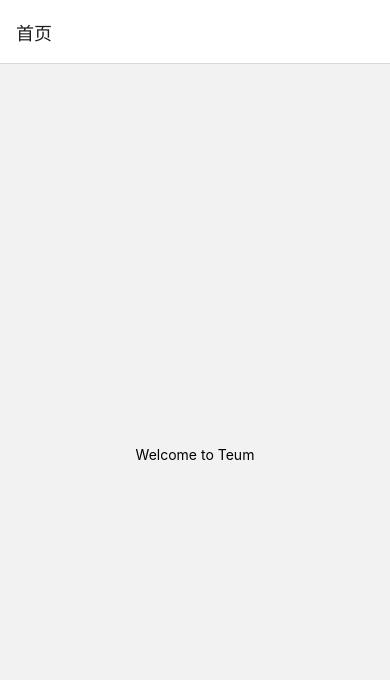
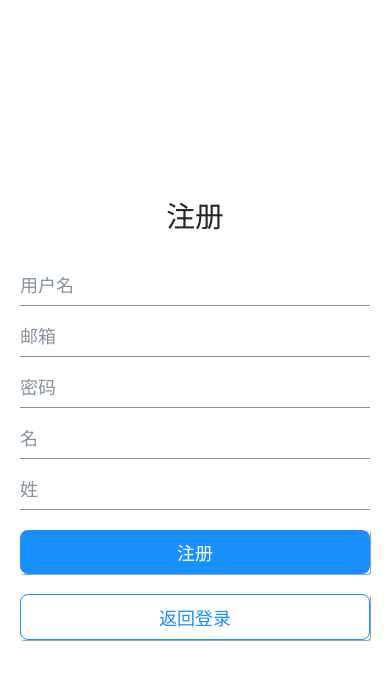
Before and after one commit to Hkungit/teum, a React Native app in the folder frontend/TeumApp/: screen /Register in a window 390 px wide. Before the commit this address had no page. Shown: the top 680 px of the page. Built offline with nearby package versions, Linux system fonts and the light colour scheme.

Commit message:
feat: implement authentication screens with bilingual support and modern UI
Co-Authored-By: 胡坤 <hkun33375@gmail.com>

```diff
--- a/frontend/TeumApp/src/App.tsx
+++ b/frontend/TeumApp/src/App.tsx
@@ -1,15 +1,15 @@
 import React from 'react';
 import { NavigationContainer } from '@react-navigation/native';
 import { createStackNavigator } from '@react-navigation/stack';
-import { ThemeProvider as ElementsThemeProvider, Theme } from 'react-native-elements';
+import { ThemeProvider } from 'react-native-elements';
 import { I18nextProvider } from 'react-i18next';
 import i18n from './i18n/config';
 import { theme } from './utils/theme';
 import Home from './screens/Home';
+import Login from './screens/auth/Login';
+import Register from './screens/auth/Register';
 
-type RootStackParamList = {
-  Home: undefined;
-};
+import { RootStackParamList } from './types/navigation';
 
 const Stack = createStackNavigator<RootStackParamList>();
 
@@ -17,15 +17,25 @@ const App = () => {
   return (
     <NavigationContainer>
       <I18nextProvider i18n={i18n}>
-        <ElementsThemeProvider theme={theme}>
-          <Stack.Navigator initialRouteName="Home">
+        <ThemeProvider theme={theme}>
+          <Stack.Navigator initialRouteName="Login">
+            <Stack.Screen
+              name="Login"
+              component={Login}
+              options={{ headerShown: false }}
+            />
+            <Stack.Screen
+              name="Register"
+              component={Register}
+              options={{ headerShown: false }}
+            />
             <Stack.Screen
               name="Home"
               component={Home}
               options={{ title: '首页' }}
             />
           </Stack.Navigator>
-        </ElementsThemeProvider>
+        </ThemeProvider>
       </I18nextProvider>
     </NavigationContainer>
   );
--- a/frontend/TeumApp/src/i18n/en.ts
+++ b/frontend/TeumApp/src/i18n/en.ts
@@ -15,6 +15,9 @@ export default {
     password: 'Password',
     username: 'Username',
     firstName: 'First Name',
-    lastName: 'Last Name'
+    lastName: 'Last Name',
+    loginError: 'Login failed. Please check your credentials.',
+    registerError: 'Registration failed. Please try again.',
+    backToLogin: 'Back to Login'
   }
 };
--- a/frontend/TeumApp/src/i18n/zh.ts
+++ b/frontend/TeumApp/src/i18n/zh.ts
@@ -15,6 +15,9 @@ export default {
     password: '密码',
     username: '用户名',
     firstName: '名',
-    lastName: '姓'
+    lastName: '姓',
+    loginError: '登录失败，请检查您的凭据。',
+    registerError: '注册失败，请重试。',
+    backToLogin: '返回登录'
   }
 };
--- /dev/null
+++ b/frontend/TeumApp/src/screens/auth/Login.tsx
@@ -0,0 +1,85 @@
+import React, { useState } from 'react';
+import { View, StyleSheet } from 'react-native';
+import { Input, Button, Text } from 'react-native-elements';
+import { useTranslation } from 'react-i18next';
+import { useNavigation } from '@react-navigation/native';
+import { NavigationProps } from '../../types/navigation';
+import api from '../../services/api';
+import AsyncStorage from '@react-native-async-storage/async-storage';
+
+const Login = () => {
+  const { t } = useTranslation();
+  const navigation = useNavigation<NavigationProps>();
+  const [username, setUsername] = useState('');
+  const [password, setPassword] = useState('');
+  const [loading, setLoading] = useState(false);
+  const [error, setError] = useState('');
+
+  const handleLogin = async () => {
+    try {
+      setLoading(true);
+      setError('');
+      const response = await api.post('/api/auth/login', { username, password });
+      await AsyncStorage.setItem('token', response.data.token);
+      navigation.navigate('Home');
+    } catch (err) {
+      setError(t('auth.loginError'));
+    } finally {
+      setLoading(false);
+    }
+  };
+
+  return (
+    <View style={styles.container}>
+      <Text h3 style={styles.title}>{t('auth.login')}</Text>
+      <Input
+        placeholder={t('auth.username')}
+        value={username}
+        onChangeText={setUsername}
+        autoCapitalize="none"
+      />
+      <Input
+        placeholder={t('auth.password')}
+        value={password}
+        onChangeText={setPassword}
+        secureTextEntry
+      />
+      {error ? <Text style={styles.error}>{error}</Text> : null}
+      <Button
+        title={t('auth.login')}
+        onPress={handleLogin}
+        loading={loading}
+        containerStyle={styles.buttonContainer}
+      />
+      <Button
+        title={t('auth.register')}
+        type="outline"
+        onPress={() => navigation.navigate('Register')}
+        containerStyle={styles.buttonContainer}
+      />
+    </View>
+  );
+};
+
+const styles = StyleSheet.create({
+  container: {
+    flex: 1,
+    padding: 20,
+    justifyContent: 'center',
+    backgroundColor: '#fff'
+  },
+  title: {
+    textAlign: 'center',
+    marginBottom: 30
+  },
+  buttonContainer: {
+    marginVertical: 10
+  },
+  error: {
+    color: '#ff4d4f',
+    textAlign: 'center',
+    marginBottom: 10
+  }
+});
+
+export default Login;
--- /dev/null
+++ b/frontend/TeumApp/src/screens/auth/Register.tsx
@@ -0,0 +1,109 @@
+import React, { useState } from 'react';
+import { View, StyleSheet, ScrollView } from 'react-native';
+import { Input, Button, Text } from 'react-native-elements';
+import { useTranslation } from 'react-i18next';
+import { useNavigation } from '@react-navigation/native';
+import { NavigationProps } from '../../types/navigation';
+import api from '../../services/api';
+
+const Register = () => {
+  const { t } = useTranslation();
+  const navigation = useNavigation<NavigationProps>();
+  const [form, setForm] = useState({
+    username: '',
+    email: '',
+    password: '',
+    firstName: '',
+    lastName: ''
+  });
+  const [loading, setLoading] = useState(false);
+  const [error, setError] = useState('');
+
+  const handleRegister = async () => {
+    try {
+      setLoading(true);
+      setError('');
+      await api.post('/api/auth/register', form);
+      navigation.navigate('Login');
+    } catch (err) {
+      setError(t('auth.registerError'));
+    } finally {
+      setLoading(false);
+    }
+  };
+
+  const updateForm = (key: string) => (value: string) => {
+    setForm(prev => ({ ...prev, [key]: value }));
+  };
+
+  return (
+    <ScrollView contentContainerStyle={styles.container}>
+      <Text h3 style={styles.title}>{t('auth.register')}</Text>
+      <Input
+        placeholder={t('auth.username')}
+        value={form.username}
+        onChangeText={updateForm('username')}
+        autoCapitalize="none"
+      />
+      <Input
+        placeholder={t('auth.email')}
+        value={form.email}
+        onChangeText={updateForm('email')}
+        keyboardType="email-address"
+        autoCapitalize="none"
+      />
+      <Input
+        placeholder={t('auth.password')}
+        value={form.password}
+        onChangeText={updateForm('password')}
+        secureTextEntry
+      />
+      <Input
+        placeholder={t('auth.firstName')}
+        value={form.firstName}
+        onChangeText={updateForm('firstName')}
+      />
+      <Input
+        placeholder={t('auth.lastName')}
+        value={form.lastName}
+        onChangeText={updateForm('lastName')}
+      />
+      {error ? <Text style={styles.error}>{error}</Text> : null}
+      <Button
+        title={t('auth.register')}
+        onPress={handleRegister}
+        loading={loading}
+        containerStyle={styles.buttonContainer}
+      />
+      <Button
+        title={t('auth.backToLogin')}
+        type="outline"
+        onPress={() => navigation.goBack()}
+        containerStyle={styles.buttonContainer}
+      />
+    </ScrollView>
+  );
+};
+
+const styles = StyleSheet.create({
+  container: {
+    flexGrow: 1,
+    padding: 20,
+    justifyContent: 'center',
+    backgroundColor: '#fff'
+  },
+  title: {
+    textAlign: 'center',
+    marginBottom: 30
+  },
+  buttonContainer: {
+    marginVertical: 10
+  },
+  error: {
+    color: '#ff4d4f',
+    textAlign: 'center',
+    marginBottom: 10
+  }
+});
+
+export default Register;
--- /dev/null
+++ b/frontend/TeumApp/src/types/navigation.ts
@@ -0,0 +1,9 @@
+import { StackNavigationProp } from '@react-navigation/stack';
+
+export type RootStackParamList = {
+  Home: undefined;
+  Login: undefined;
+  Register: undefined;
+};
+
+export type NavigationProps = StackNavigationProp<RootStackParamList>;
--- a/frontend/TeumApp/src/utils/theme.ts
+++ b/frontend/TeumApp/src/utils/theme.ts
@@ -7,20 +7,15 @@ export const theme: Partial<Theme> = {
     success: '#52c41a',
     warning: '#faad14',
     error: '#ff4d4f',
-    background: '#ffffff',
-    text: '#000000',
-    border: '#d9d9d9'
-  },
-  spacing: {
-    xs: 4,
-    sm: 8,
-    md: 16,
-    lg: 24,
-    xl: 32
+    grey0: '#000000',
+    grey5: '#d9d9d9',
+    white: '#ffffff'
   },
   Button: {
     raised: true,
-    borderRadius: 8
+    buttonStyle: {
+      borderRadius: 8
+    }
   },
   Input: {
     containerStyle: {
```
